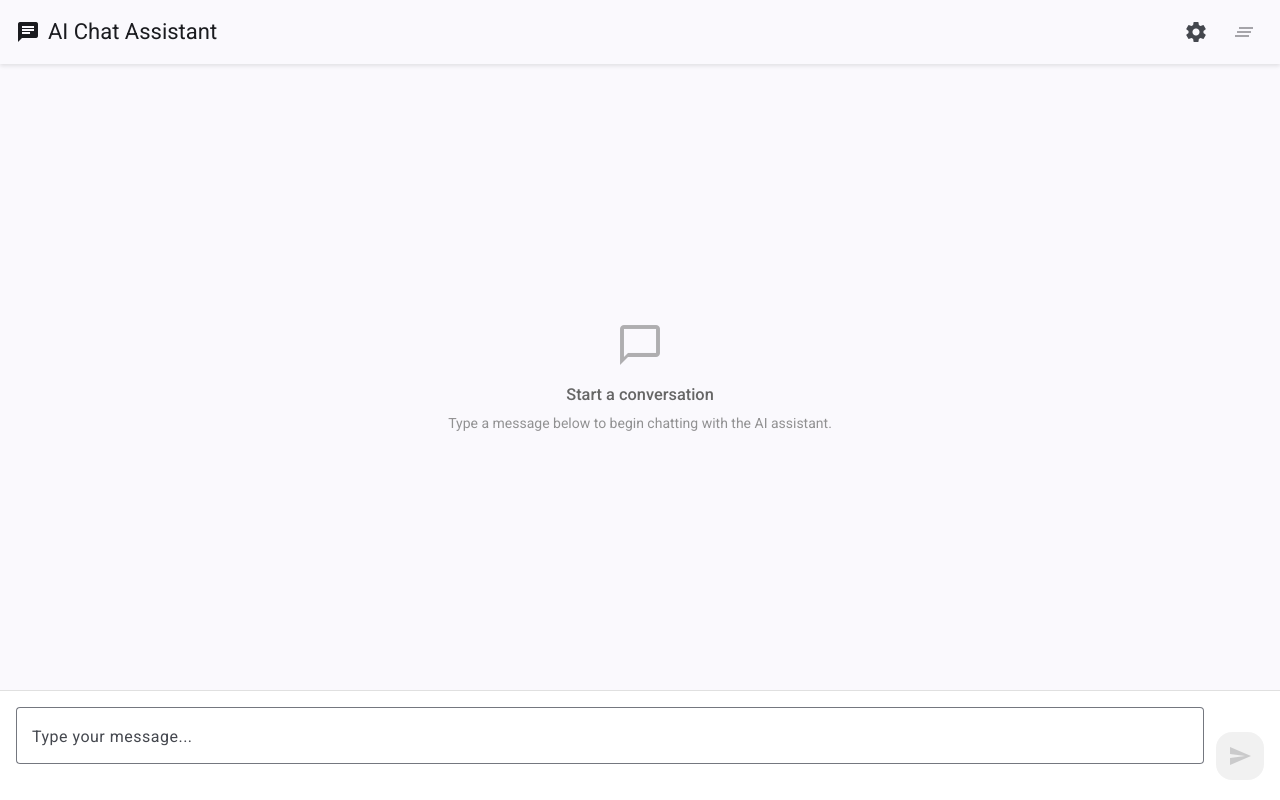
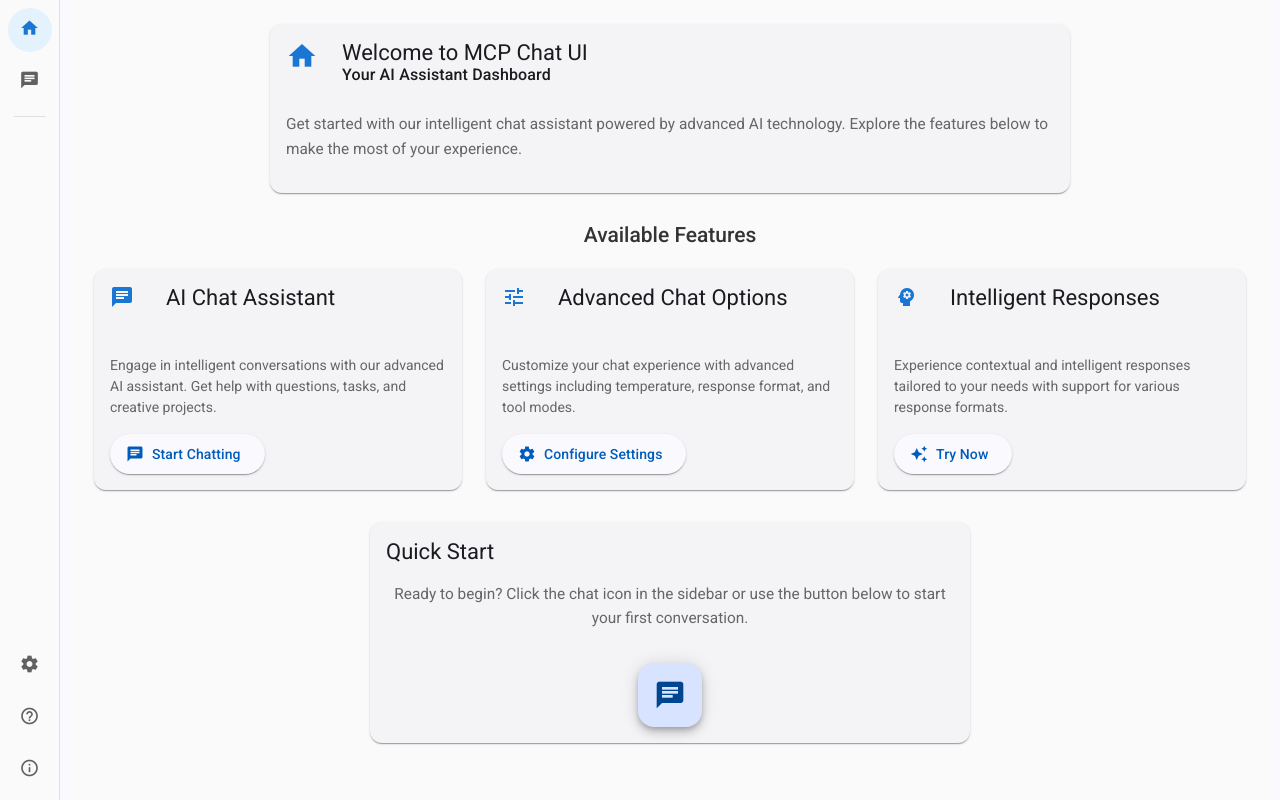
Before and after one commit to djounZ/MCP, an Angular app in the folder src/MCP.Views/mcp-chat-ui/: page /home in a window 1280 px wide. Before the commit this address led to /. Built offline with nearby package versions, Linux system fonts and the light colour scheme.

Commit message:
feat: Implement home component with welcome and features sections; enhance user onboarding experience

```diff
--- a/src/MCP.Views/mcp-chat-ui/src/app/app.html
+++ b/src/MCP.Views/mcp-chat-ui/src/app/app.html
@@ -1,24 +1,7 @@
-<mat-sidenav-container class="app-container">
-  <mat-sidenav
-    #sidenav
-    mode="over"
-    class="app-sidenav"
-    [opened]="sidenavOpened()"
-    (openedChange)="sidenavOpened.set($event)">
-    <mat-toolbar color="primary">
-      <span>Menu</span>
-      <span class="spacer"></span>
-      <button mat-icon-button (click)="toggleSidenav()">
-        <mat-icon>close</mat-icon>
-      </button>
-    </mat-toolbar>
+<div class="app-container">
+  <app-sidebar class="app-sidebar"></app-sidebar>
 
-    <app-sidebar></app-sidebar>
-  </mat-sidenav>
-
-  <mat-sidenav-content class="app-content">
-    <div class="content-area">
-      <app-chat></app-chat>
-    </div>
-  </mat-sidenav-content>
-</mat-sidenav-container>
+  <div class="app-content">
+    <router-outlet></router-outlet>
+  </div>
+</div>
--- a/src/MCP.Views/mcp-chat-ui/src/app/app.scss
+++ b/src/MCP.Views/mcp-chat-ui/src/app/app.scss
@@ -1,33 +1,20 @@
 .app-container {
+  display: flex;
   height: 100vh;
   width: 100vw;
+  overflow: hidden;
+}
 
-  .app-sidenav {
-    width: 280px;
-
-    mat-toolbar {
-      .spacer {
-        flex: 1;
-      }
-    }
+.app-sidebar {
+  flex-shrink: 0;
+  z-index: 10;
 }
 
 .app-content {
-    display: flex;
-    flex-direction: column;
-
-    .main-toolbar {
-      flex-shrink: 0;
-
-      .spacer {
-        flex: 1;
-      }
-    }
-
-    .content-area {
   flex: 1;
   display: flex;
   flex-direction: column;
+  min-width: 0; // Allow content to shrink
 
   app-chat {
     flex: 1;
@@ -35,5 +22,3 @@
     flex-direction: column;
   }
 }
-  }
-}
--- a/src/MCP.Views/mcp-chat-ui/src/app/app.ts
+++ b/src/MCP.Views/mcp-chat-ui/src/app/app.ts
@@ -1,22 +1,13 @@
 import { Component, signal } from '@angular/core';
-import { MatSidenavModule } from '@angular/material/sidenav';
-import { MatButtonModule } from '@angular/material/button';
-import { MatIconModule } from '@angular/material/icon';
-import { MatToolbarModule } from '@angular/material/toolbar';
-import { ChatComponent } from './features/chat/chat';
+import { RouterOutlet } from '@angular/router';
 import { Sidebar } from './shared/components/sidebar/sidebar';
 
 @Component({
   selector: 'app-root',
-  imports: [MatSidenavModule, MatButtonModule, MatIconModule, MatToolbarModule, ChatComponent, Sidebar],
+  imports: [RouterOutlet, Sidebar],
   templateUrl: './app.html',
   styleUrl: './app.scss'
 })
 export class App {
   protected readonly title = signal('MCP Chat UI');
-  protected readonly sidenavOpened = signal(false);
-
-  toggleSidenav(): void {
-    this.sidenavOpened.update(opened => !opened);
-  }
 }
--- a/src/MCP.Views/mcp-chat-ui/src/app/features/chat/services/chat.ts
+++ b/src/MCP.Views/mcp-chat-ui/src/app/features/chat/services/chat.ts
@@ -73,7 +73,7 @@ export class Chat {
     // Create ChatRequestView
     const chatRequestView: ChatRequestView = {
       messages: [userChatMessageView],
-      options: this.currentOptions()
+      //options: this.currentOptions()
     };
     const chatRequest = fromChatRequestView(chatRequestView);
     this.chatStreamService.sendMessage(chatRequest);
--- /dev/null
+++ b/src/MCP.Views/mcp-chat-ui/src/app/features/home/home.html
@@ -0,0 +1,96 @@
+<div class="home-container">
+  <div class="welcome-section">
+    <mat-card class="welcome-card">
+      <mat-card-header>
+        <div mat-card-avatar>
+          <mat-icon class="welcome-icon">home</mat-icon>
+        </div>
+        <mat-card-title>Welcome to MCP Chat UI</mat-card-title>
+        <mat-card-subtitle>Your AI Assistant Dashboard</mat-card-subtitle>
+      </mat-card-header>
+
+      <mat-card-content>
+        <p class="welcome-description">
+          Get started with our intelligent chat assistant powered by advanced AI technology.
+          Explore the features below to make the most of your experience.
+        </p>
+      </mat-card-content>
+    </mat-card>
+  </div>
+
+  <div class="features-section">
+    <h2>Available Features</h2>
+
+    <div class="features-grid">
+      <mat-card class="feature-card">
+        <mat-card-header>
+          <div mat-card-avatar>
+            <mat-icon class="feature-icon">chat</mat-icon>
+          </div>
+          <mat-card-title>AI Chat Assistant</mat-card-title>
+        </mat-card-header>
+        <mat-card-content>
+          <p>Engage in intelligent conversations with our advanced AI assistant. Get help with questions, tasks, and creative projects.</p>
+        </mat-card-content>
+        <mat-card-actions>
+          <button mat-raised-button color="primary" routerLink="/chat">
+            <mat-icon>chat</mat-icon>
+            Start Chatting
+          </button>
+        </mat-card-actions>
+      </mat-card>
+
+      <mat-card class="feature-card">
+        <mat-card-header>
+          <div mat-card-avatar>
+            <mat-icon class="feature-icon">tune</mat-icon>
+          </div>
+          <mat-card-title>Advanced Chat Options</mat-card-title>
+        </mat-card-header>
+        <mat-card-content>
+          <p>Customize your chat experience with advanced settings including temperature, response format, and tool modes.</p>
+        </mat-card-content>
+        <mat-card-actions>
+          <button mat-raised-button color="accent" routerLink="/chat">
+            <mat-icon>settings</mat-icon>
+            Configure Settings
+          </button>
+        </mat-card-actions>
+      </mat-card>
+
+      <mat-card class="feature-card">
+        <mat-card-header>
+          <div mat-card-avatar>
+            <mat-icon class="feature-icon">psychology</mat-icon>
+          </div>
+          <mat-card-title>Intelligent Responses</mat-card-title>
+        </mat-card-header>
+        <mat-card-content>
+          <p>Experience contextual and intelligent responses tailored to your needs with support for various response formats.</p>
+        </mat-card-content>
+        <mat-card-actions>
+          <button mat-raised-button routerLink="/chat">
+            <mat-icon>auto_awesome</mat-icon>
+            Try Now
+          </button>
+        </mat-card-actions>
+      </mat-card>
+    </div>
+  </div>
+
+  <div class="quick-start-section">
+    <mat-card class="quick-start-card">
+      <mat-card-header>
+        <mat-card-title>Quick Start</mat-card-title>
+      </mat-card-header>
+      <mat-card-content>
+        <p>Ready to begin? Click the chat icon in the sidebar or use the button below to start your first conversation.</p>
+      </mat-card-content>
+      <mat-card-actions class="center-actions">
+        <button mat-fab color="primary" routerLink="/chat" class="start-chat-fab">
+          <mat-icon>chat</mat-icon>
+        </button>
+      </mat-card-actions>
+    </mat-card>
+  </div>
+</div>
--- /dev/null
+++ b/src/MCP.Views/mcp-chat-ui/src/app/features/home/home.scss
@@ -0,0 +1,130 @@
+.home-container {
+  padding: 24px;
+  max-width: 1200px;
+  margin: 0 auto;
+  min-height: 100vh;
+  background-color: #fafafa;
+}
+
+.welcome-section {
+  margin-bottom: 32px;
+}
+
+.welcome-card {
+  max-width: 800px;
+  margin: 0 auto;
+
+  .welcome-icon {
+    color: #1976d2;
+    font-size: 32px;
+    width: 32px;
+    height: 32px;
+  }
+
+  .welcome-description {
+    font-size: 1.1em;
+    line-height: 1.6;
+    color: #666;
+    margin: 16px 0;
+  }
+}
+
+.features-section {
+  margin-bottom: 32px;
+
+  h2 {
+    text-align: center;
+    color: #333;
+    margin-bottom: 24px;
+    font-weight: 500;
+  }
+}
+
+.features-grid {
+  display: grid;
+  grid-template-columns: repeat(auto-fit, minmax(300px, 1fr));
+  gap: 24px;
+  margin-bottom: 32px;
+}
+
+.feature-card {
+  transition: transform 0.2s ease, box-shadow 0.2s ease;
+
+  &:hover {
+    transform: translateY(-4px);
+    box-shadow: 0 8px 24px rgba(0, 0, 0, 0.12);
+  }
+
+  .feature-icon {
+    color: #1976d2;
+    font-size: 24px;
+    width: 24px;
+    height: 24px;
+  }
+
+  mat-card-content p {
+    color: #666;
+    line-height: 1.5;
+  }
+
+  mat-card-actions {
+    padding: 16px;
+
+    button {
+      mat-icon {
+        margin-right: 8px;
+      }
+    }
+  }
+}
+
+.quick-start-section {
+  display: flex;
+  justify-content: center;
+}
+
+.quick-start-card {
+  max-width: 600px;
+  text-align: center;
+
+  mat-card-content p {
+    color: #666;
+    font-size: 1.1em;
+    line-height: 1.6;
+  }
+
+  .center-actions {
+    display: flex;
+    justify-content: center;
+    padding: 16px;
+  }
+
+  .start-chat-fab {
+    margin-top: 16px;
+    width: 64px;
+    height: 64px;
+
+    mat-icon {
+      font-size: 32px;
+      width: 32px;
+      height: 32px;
+    }
+  }
+}
+
+// Responsive design
+@media (max-width: 768px) {
+  .home-container {
+    padding: 16px;
+  }
+
+  .features-grid {
+    grid-template-columns: 1fr;
+    gap: 16px;
+  }
+
+  .welcome-card,
+  .quick-start-card {
+    margin: 0;
+  }
+}
--- a/src/MCP.Views/mcp-chat-ui/src/app/shared/components/sidebar/sidebar.html
+++ b/src/MCP.Views/mcp-chat-ui/src/app/shared/components/sidebar/sidebar.html
@@ -1,23 +1,53 @@
-<mat-nav-list class="sidebar-nav">
-  <h3 mat-subheader>Chat History</h3>
+<div class="icon-sidebar">
+  <div class="sidebar-section">
+    <button
+      mat-icon-button
+      class="sidebar-icon-button"
+      matTooltip="Home"
+      matTooltipPosition="right"
+      routerLink="/home"
+      routerLinkActive="active">
+      <mat-icon>home</mat-icon>
+    </button>
 
-  <mat-list-item>
-    <mat-icon matListItemIcon>chat_bubble</mat-icon>
-    <span matListItemTitle>Recent Conversation</span>
-    <span matListItemLine>Ask me anything...</span>
-  </mat-list-item>
+    <button
+      mat-icon-button
+      class="sidebar-icon-button"
+      matTooltip="AI Chat"
+      matTooltipPosition="right"
+      routerLink="/chat"
+      routerLinkActive="active">
+      <mat-icon>chat</mat-icon>
+    </button>
+  </div>
 
-  <mat-divider></mat-divider>
+  <div class="sidebar-divider"></div>
 
-  <h3 mat-subheader>Settings</h3>
+  <div class="sidebar-spacer"></div>
 
-  <mat-list-item>
-    <mat-icon matListItemIcon>settings</mat-icon>
-    <span matListItemTitle>Preferences</span>
-  </mat-list-item>
+  <div class="sidebar-section">
+    <button
+      mat-icon-button
+      class="sidebar-icon-button"
+      matTooltip="Settings"
+      matTooltipPosition="right">
+      <mat-icon>settings</mat-icon>
+    </button>
 
-  <mat-list-item>
-    <mat-icon matListItemIcon>help</mat-icon>
-    <span matListItemTitle>Help & Support</span>
-  </mat-list-item>
-</mat-nav-list>
+    <button
+      mat-icon-button
+      class="sidebar-icon-button"
+      matTooltip="Help & Support"
+      matTooltipPosition="right">
+      <mat-icon>help_outline</mat-icon>
+    </button>
+
+    <button
+      mat-icon-button
+      class="sidebar-icon-button"
+      matTooltip="About"
+      matTooltipPosition="right">
+      <mat-icon>info_outline</mat-icon>
+    </button>
+  </div>
+</div>
--- a/src/MCP.Views/mcp-chat-ui/src/app/shared/components/sidebar/sidebar.scss
+++ b/src/MCP.Views/mcp-chat-ui/src/app/shared/components/sidebar/sidebar.scss
@@ -1,22 +1,59 @@
-.sidebar-nav {
-  padding: 16px 0;
+.icon-sidebar {
+  display: flex;
+  flex-direction: column;
+  align-items: center;
+  width: 60px;
+  height: 100vh;
+  background-color: #fafafa;
+  border-right: 1px solid #e0e0e0;
+  padding: 8px 0;
+  box-sizing: border-box;
+}
 
-  h3[mat-subheader] {
-    font-size: 0.875rem;
-    font-weight: 600;
-    color: #666;
+.sidebar-section {
+  display: flex;
+  flex-direction: column;
+  gap: 8px;
+  align-items: center;
+}
+
+.sidebar-icon-button {
+  width: 44px !important;
+  height: 44px !important;
+  color: #616161;
+  transition: all 0.2s ease;
+
+  &:hover {
+    background-color: #f5f5f5;
+    color: #424242;
   }
 
-  mat-list-item {
-    margin-bottom: 4px;
-    border-radius: 8px;
-
-    &:hover {
-      background-color: #f5f5f5;
-    }
+  &:focus, &.active {
+    background-color: #e3f2fd;
+    color: #1976d2;
   }
 
-  mat-divider {
-    margin: 16px 0;
+  // Active route styling
+  &.mdc-button--activated,
+  &[aria-current="page"] {
+    background-color: #e3f2fd !important;
+    color: #1976d2 !important;
+  }
+
+  mat-icon {
+    font-size: 20px;
+    width: 20px;
+    height: 20px;
   }
 }
+
+.sidebar-divider {
+  width: 32px;
+  height: 1px;
+  background-color: #e0e0e0;
+  margin: 12px 0;
+}
+
+.sidebar-spacer {
+  flex: 1;
+}
--- a/src/MCP.Views/mcp-chat-ui/src/app/shared/components/sidebar/sidebar.ts
+++ b/src/MCP.Views/mcp-chat-ui/src/app/shared/components/sidebar/sidebar.ts
@@ -3,10 +3,12 @@ import { MatSidenavModule } from '@angular/material/sidenav';
 import { MatListModule } from '@angular/material/list';
 import { MatIconModule } from '@angular/material/icon';
 import { MatButtonModule } from '@angular/material/button';
+import { MatTooltipModule } from '@angular/material/tooltip';
+import { RouterModule } from '@angular/router';
 
 @Component({
   selector: 'app-sidebar',
-  imports: [MatSidenavModule, MatListModule, MatIconModule, MatButtonModule],
+  imports: [MatSidenavModule, MatListModule, MatIconModule, MatButtonModule, MatTooltipModule, RouterModule],
   templateUrl: './sidebar.html',
   styleUrl: './sidebar.scss',
   changeDetection: ChangeDetectionStrategy.OnPush,
```
Also changed, not shown: src/MCP.Views/mcp-chat-ui/src/app/app.routes.ts (+15 -1 lines), src/MCP.Views/mcp-chat-ui/src/app/features/home/home.ts (added, +16 -0 lines). Lines whose indentation alone changed are shown as unchanged.
